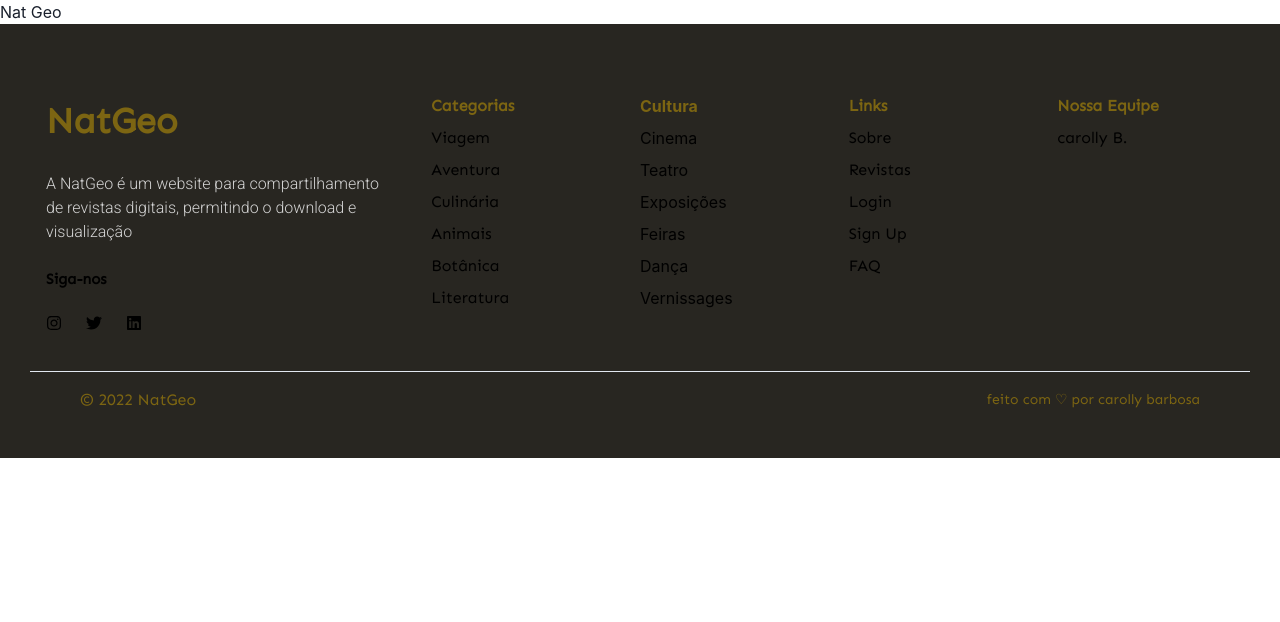
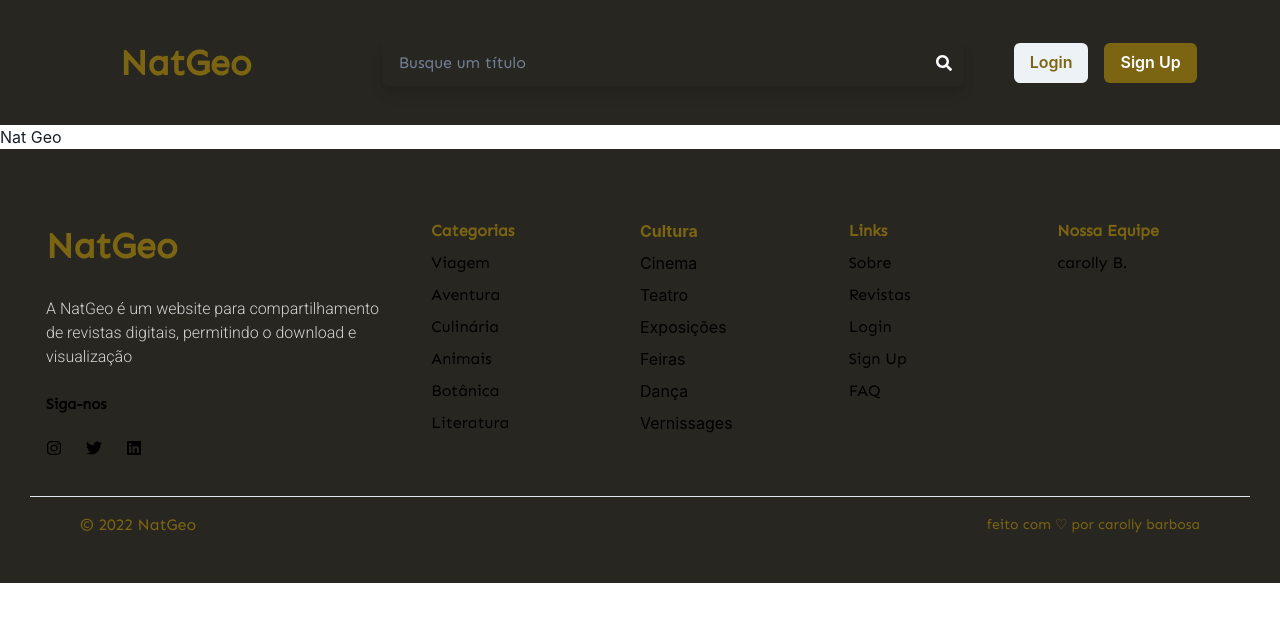
Before and after one commit to carollyb/natgeo-front, a Next.js app: page / in a window 1280 px wide. Shown: the top 622 px of the page. Built offline with nearby package versions, Linux system fonts and the light colour scheme.

Commit message:
:construction: header component and style improvements

```diff
--- a/package.json
+++ b/package.json
@@ -9,6 +9,7 @@
     "lint": "next lint"
   },
   "dependencies": {
+    "@chakra-ui/icons": "^2.0.10",
     "@chakra-ui/react": "^2.2.1",
     "@emotion/react": "^11.9.3",
     "@emotion/styled": "^11.9.3",
--- a/src/components/Layouts/Container.tsx
+++ b/src/components/Layouts/Container.tsx
@@ -7,7 +7,7 @@ function ContainerLayout({children}: any) {
         <Flex
         m={{base: '10px', md: '70px', lg: '140px'}}
         direction={'row'}
-        justify={'center'}>
+        justify={'space-between'}>
             {children}
         </Flex>
     );
--- a/src/pages/_app.tsx
+++ b/src/pages/_app.tsx
@@ -2,12 +2,14 @@ import type { AppProps } from "next/app";
 import { ChakraProvider } from "@chakra-ui/react";
 import theme from "../config/theme";
 import GlobalProvider from "../context/GlobalProvider";
+import HeaderComponent from "../partials/Header/Header";
 import FooterComponent from "../partials/Footer/Footer";
 
 function MyApp({ Component, pageProps }: AppProps,) {
     return (
         <GlobalProvider>
             <ChakraProvider theme={theme}>
+                <HeaderComponent />
                 <Component {...pageProps} />
                 <FooterComponent />
             </ChakraProvider>
--- a/src/partials/Footer/Footer.tsx
+++ b/src/partials/Footer/Footer.tsx
@@ -42,7 +42,6 @@ const footerContentGenres = [
     title: 'Vernissages'
   },
 ]
-
 
 function FooterComponent() {
   return (
--- /dev/null
+++ b/src/partials/Header/Header.tsx
@@ -0,0 +1,132 @@
+import {
+  Flex,
+  Button,
+  InputGroup,
+  InputRightElement,
+  IconButton,
+  Input,
+  Text,
+  useToast,
+  useDisclosure
+} from '@chakra-ui/react';
+import Link from "next/link"
+import { useRouter } from "next/router"
+import { useState } from 'react';
+import { FaUser, FaSearch } from "react-icons/fa";
+import { HamburgerIcon, CloseIcon } from '@chakra-ui/icons'
+
+function HeaderComponent() {
+
+  const { isOpen, onOpen, onClose } = useDisclosure()
+  const [ isAuth, setIsAuth ] = useState(false)
+  const toast = useToast()
+  const router = useRouter()
+
+  return (
+  <>
+      <Flex
+      bg={'darkBrown'}
+      p={{base: '10px', md: '10px 70px 10px 70px', lg: '0 120px 0 120px'}}
+      h={{base: 'auto', lg: '125px'}}
+      direction={{base: isOpen ? 'column' : 'row', md: 'row'}}
+      justify={{base: 'flex-start', md: 'space-between'}}
+      align={{base: 'flex-start', md: 'center'}}
+      gap={{base: isOpen ? '20px': '40px', md: '10px'}}
+      >
+          <Flex
+          gap={'30px'}>
+              <IconButton
+                  size={'lg'}
+                  icon={isOpen ? <CloseIcon /> : <HamburgerIcon />}
+                  aria-label={'Open Menu'}
+                  display={{ base: 'flex', md: 'none' }}
+                  onClick={isOpen ? onClose : onOpen}
+                  />
+              <Link href="/"><Text
+              fontFamily={'Sen'}
+              color={'mustard'}
+              fontSize={'36px'}
+              fontWeight={'bold'}>NatGeo</Text></Link>
+          </Flex>
+
+          <Flex
+          p={isOpen ? '30px': '0px'}
+          backgroundColor={isOpen ? 'backgroundSection': 'transparent'}
+          border={'hidden'}
+          borderRadius={isOpen ? '20px' : '0px'}
+          m={{base: '10px', md: '10px 70px 10px 70px', lg: '0 120px 0 120px'}}
+          h={{base: 'auto', lg: '125px'}}
+          direction={{base: isOpen ? 'column' : 'row', md: 'row'}}
+          justify={{base: 'flex-start', md: 'space-between'}}
+          align={{base: 'flex-start', md: 'center'}}
+          gap={{base: isOpen ? '20px': '30px', md: '50px'}}>
+              <InputGroup
+              display={{base: isOpen? 'flex' : 'none', md: 'flex'}}
+              h={'47px'}
+              w={{base: '200px', md: '260px', lg: '582px'}}>
+              <Input
+              type={'text'}
+              w={{base: '200px', md: '260px', lg: '582px'}}
+              h={'47px'}
+              boxShadow={'lg'}
+              borderRadius={'7px'}
+              borderColor={'darkBrown'}
+              borderWidth={'thin'}
+              fontFamily={'sen'}
+              placeholder={'Busque um título'}
+              _focus={{
+                  boxShadow: 'md',
+                  border: 'solid',
+                  borderColor: 'mustard',
+                  color: 'white'
+              }} />
+              <InputRightElement h={'full'}>
+                  <IconButton
+                  aria-label={'Search'}
+                  variant={'ghost'}
+                  icon={<FaSearch color={'white'} size='1em' />} />
+              </InputRightElement>
+              </InputGroup>
+              {isAuth ?
+              (<Flex
+              display={{base: isOpen? 'flex' : 'none', md: 'flex'}}
+              gap={'16px'}>
+              <Button
+              color={'white'}
+              backgroundColor={'mustard'}
+              onClick={() => router.push('/')}>
+                  <FaUser />
+              </Button>
+              <Button
+              color={'white'}
+              backgroundColor={'mustard'}
+              >Logout</Button>
+              </Flex>) :
+              (
+              <Flex
+              display={{base: isOpen? 'flex' : 'none', md: 'flex'}}
+              gap={'16px'}>
+              <Button
+              color={'mustard'}
+              onClick={() => router.push('/login')}
+              _hover={{
+                backgroundColor: 'zinc'
+              }}
+              >Login</Button>
+              <Button
+              color={'white'}
+              backgroundColor={'mustard'}
+              onClick={() => router.push('/signup')}
+              _hover={{
+                backgroundColor: 'zinc'
+              }}
+              >Sign Up</Button>
+            </Flex>)
+          }
+          </Flex>
+
+      </Flex>
+  </>);
+}
+
+export default HeaderComponent;
```
Also changed, not shown: src/components/IssueCard/IssueCard.tsx (+16 -10 lines), src/pages/catalog.tsx (indentation only), 1 other file (tests, documents, lock files or other folders).
